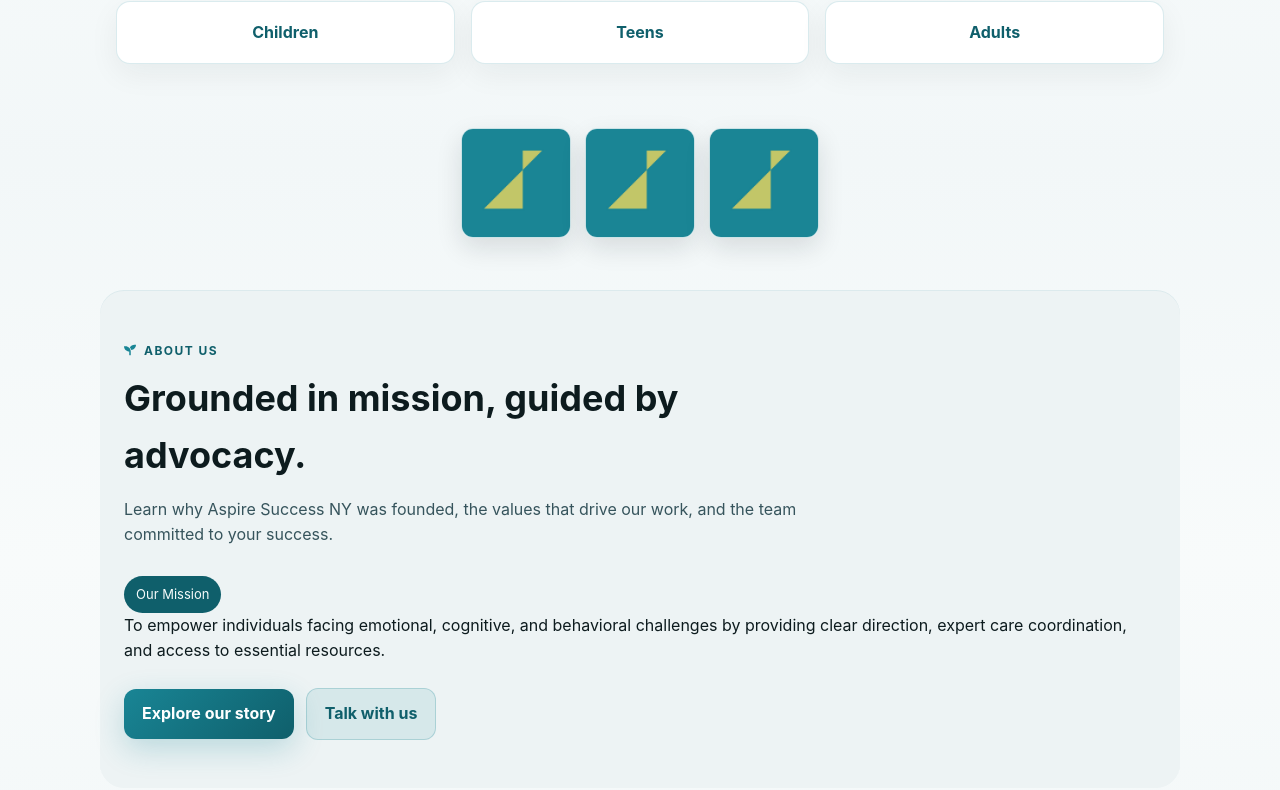
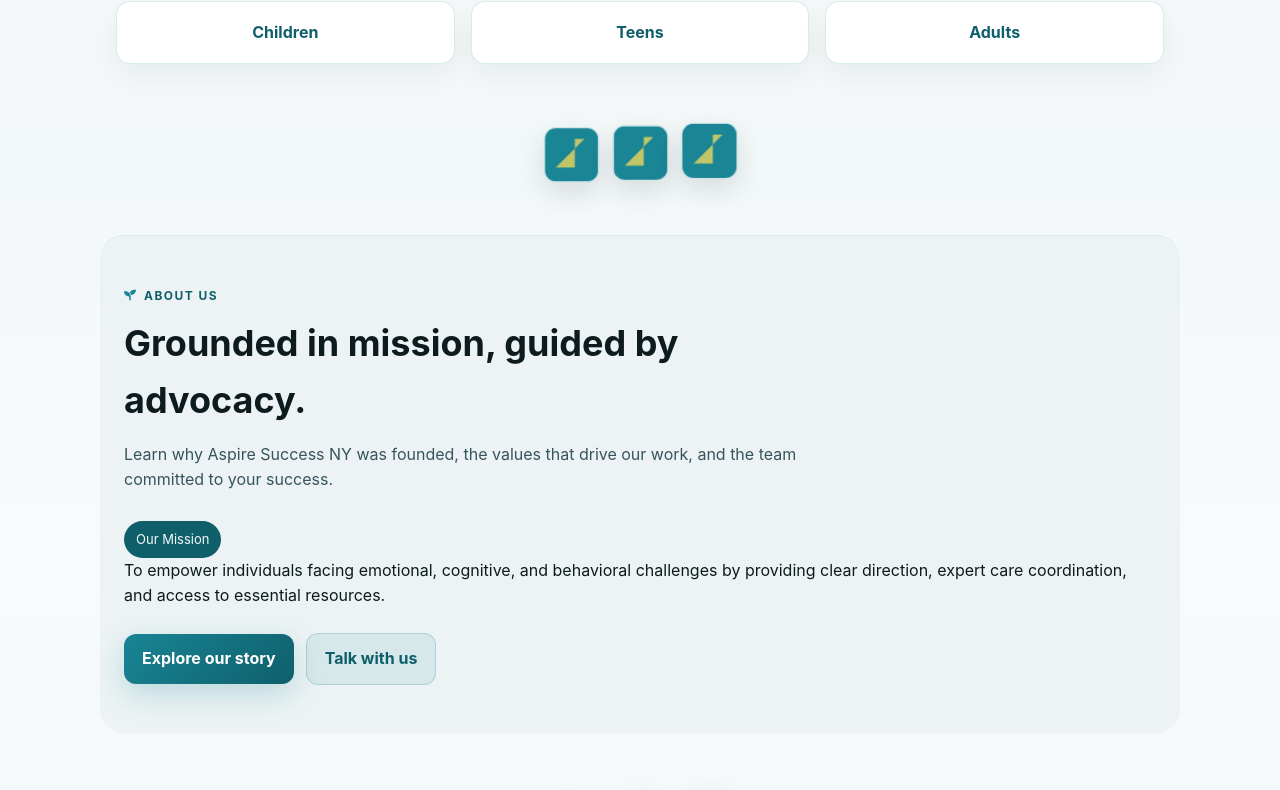
Before and after one commit to mattislub/aspiresuccessny, a React (Vite) app: page / in a window 1280 px wide. Shown: the part 1037-1827 px from the top of the page. Built offline with nearby package versions, Linux system fonts and the light colour scheme.

Commit message:
Reduce section divider image footprint

```diff
--- a/src/index.css
+++ b/src/index.css
@@ -237,12 +237,33 @@ body {
 }
 
 .section-divider__image {
-  width: 110px;
+  width: 55px;
   height: auto;
   border-radius: 12px;
   object-fit: cover;
   box-shadow: 0 10px 26px rgba(13, 27, 30, 0.12);
   border: 1px solid rgba(25, 133, 149, 0.18);
+  animation: float-divider 7s ease-in-out infinite;
+}
+
+.section-divider__image:nth-child(2) {
+  animation-delay: 0.8s;
+}
+
+.section-divider__image:nth-child(3) {
+  animation-delay: 1.6s;
+}
+
+@keyframes float-divider {
+  0% {
+    transform: translateY(0) scale(1);
+  }
+  50% {
+    transform: translateY(-6px) scale(1.03);
+  }
+  100% {
+    transform: translateY(0) scale(1);
+  }
 }
 
 .section--muted {
```
